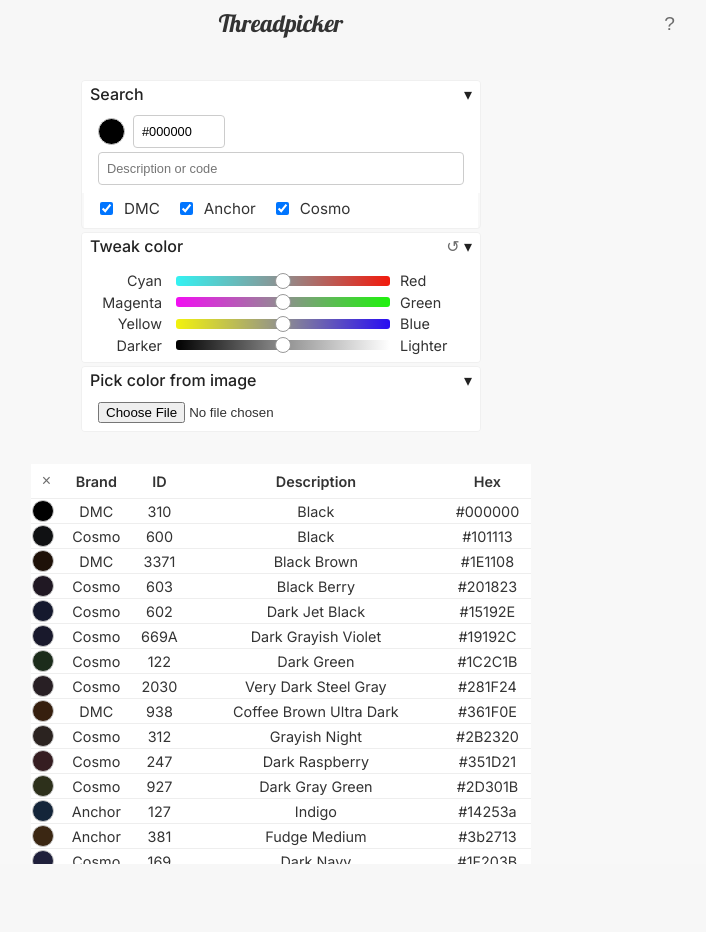
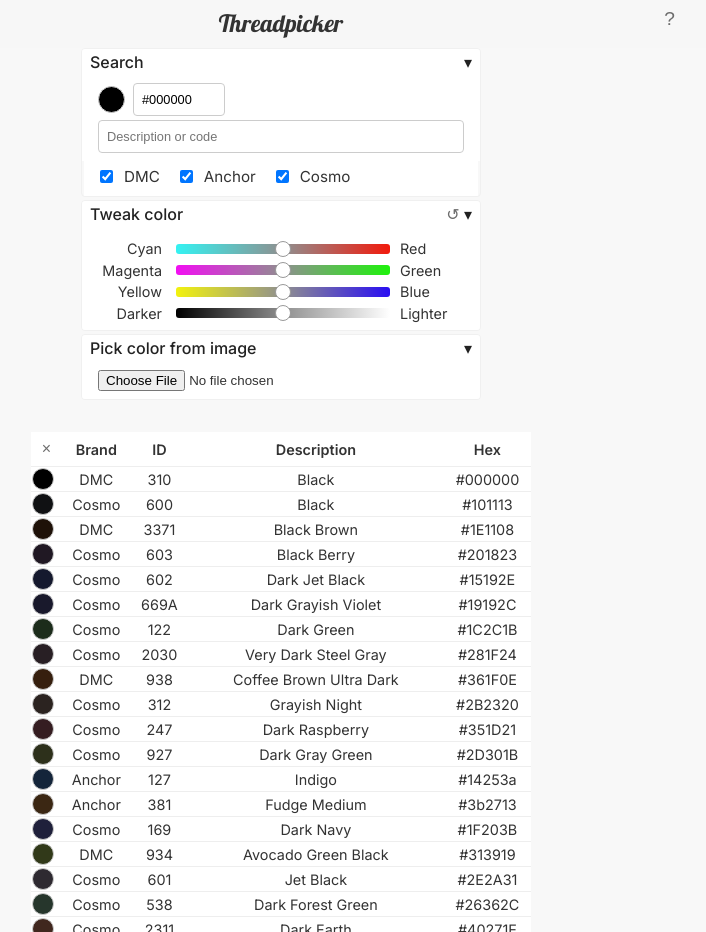
Before and after one commit to erdavis1/thread-colors, a SvelteKit app: page / in a window 1280 px wide. Shown: the whole page, without its empty margins (359-1065 px from the left). Before the commit the page ends 864 px from the top, so only its background shows below. Built offline with nearby package versions, Linux system fonts and the light colour scheme.

Commit message:
spacing tweaks

```diff
--- a/src/routes/+page.svelte
+++ b/src/routes/+page.svelte
@@ -23,10 +23,10 @@
     let adjustLight = 0;
 
     //helper variables
+    let showSearch = true;
     let showSliders = false;
-	let showSearch = true;
     let showHelp = false;
-    let showPhoto = true
+    let showPhoto = false
 	let clickTimer = null;
 
 
@@ -272,7 +272,6 @@
 	position: relative;
 	max-width: 800px;
 	margin: 0 auto;
-	height: 2rem; /* make sure there's enough vertical space */
 }
 
 .header-title {
@@ -301,7 +300,7 @@
 
 /* TABLE */
 .table-wrapper {
-  max-height: 400px;
+  max-height: 500px;
   overflow-y: auto;
   overflow-x: auto;
 }
```
